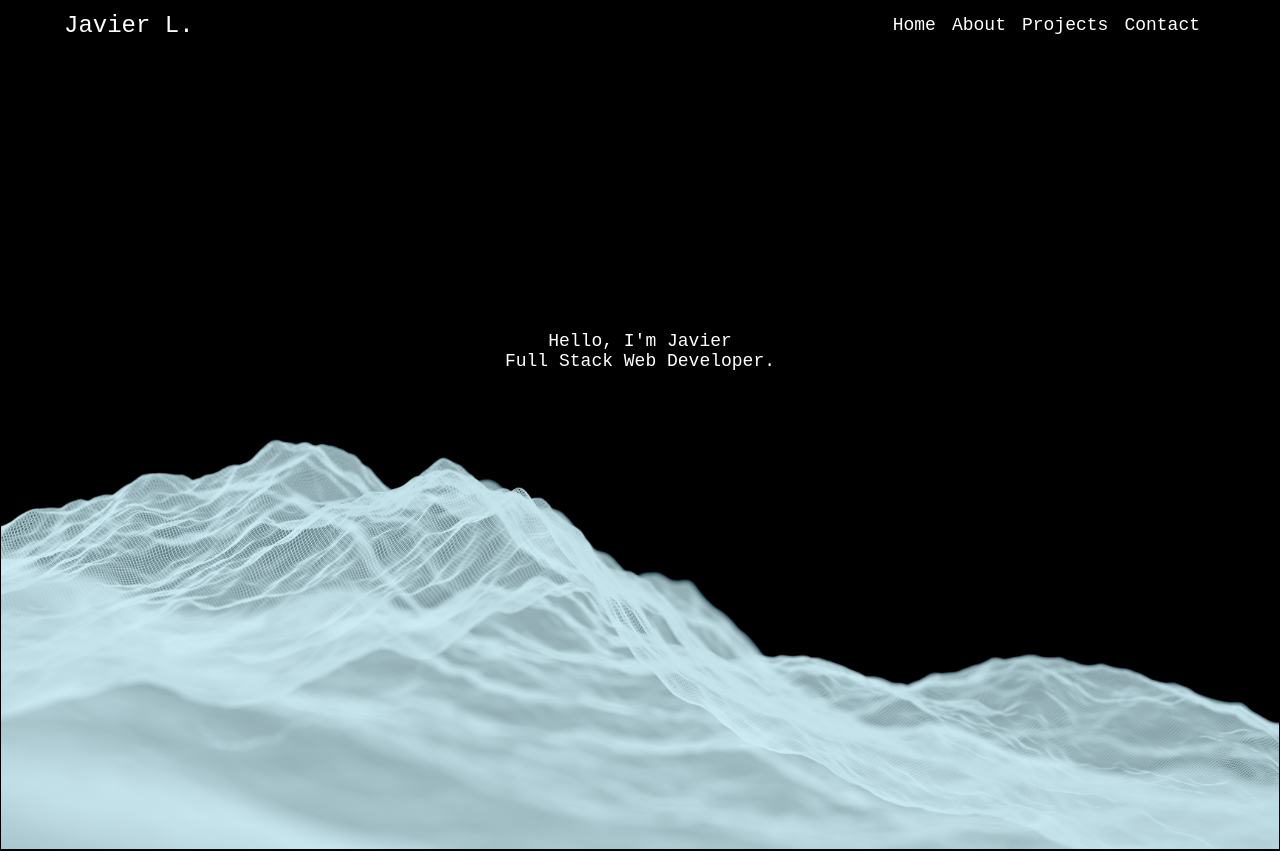
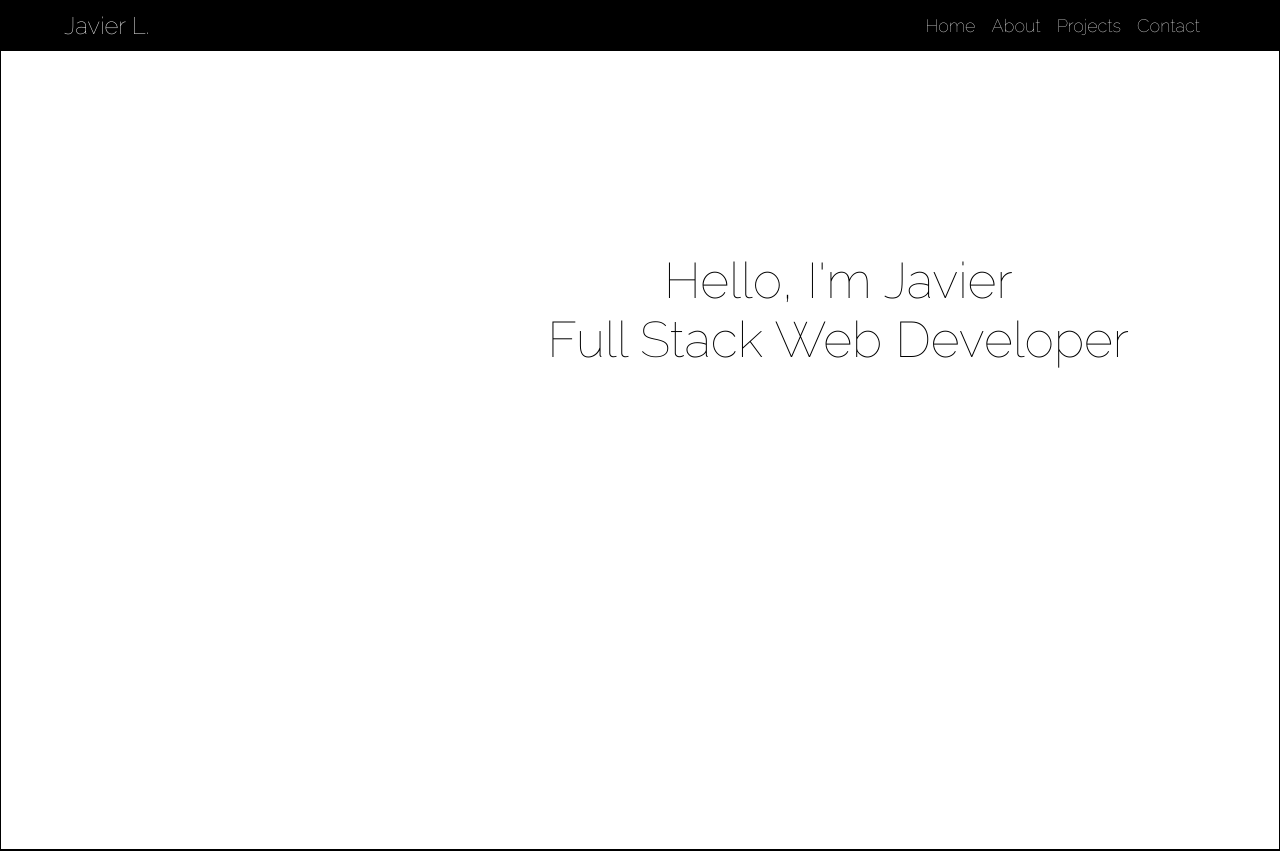
Before and after one commit to javlav98/JavsPortfolio, a React (Create React App) app: page / in a window 1280 px wide. Shown: the top 851 px of the page. Built offline with nearby package versions, Linux system fonts and the light colour scheme.

Commit message:
still fixing

```diff
--- a/src/Components/HomeCore.css
+++ b/src/Components/HomeCore.css
@@ -1,13 +1,15 @@
 @import url('https://fonts.googleapis.com/css2?family=Amatic+SC:wght@400;700&family=DM+Sans&family=Gloria+Hallelujah&family=Orbitron&family=Play&family=Press+Start+2P&family=Righteous&family=Space+Mono&display=swap');
+@import url('https://fonts.googleapis.com/css2?family=Amatic+SC:wght@400;700&family=DM+Sans&family=Gloria+Hallelujah&family=Orbitron&family=Play&family=Press+Start+2P&family=Raleway:wght@100&family=Righteous&family=Space+Mono&display=swap');
 
 .title1 {
     display: flex;
-    justify-content: center;
-    align-items: center;
-    height: 75vh;
-    color: rgb(255, 255, 255);
-    font-family: 'Courier New', Courier, monospace;
+    justify-content: right;
+    align-items: right;
+    margin-top: 200px;
+    margin-right: 150px;
+    color: rgb(0, 0, 0);
+    font-family: 'Raleway', sans-serif;
     text-align: center;
-    font-size: large;
+    font-size: 50px;
     font-weight: lighter;
 }
--- a/src/Components/HomeCore.js
+++ b/src/Components/HomeCore.js
@@ -5,16 +5,12 @@ import './HomeCore.css';
 function Title () {
     return (
         <div style={{
-          backgroundImage: `url("portbg.jpg")`,
-          backgroundRepeat: 'no-repeat',
-          backgroundSize: 'cover',
-          backgroundPosition: 'center',
           height: '100vh',
           width: '100vw',
           color: 'white',
           border: '0.1px solid black',
         }}>
-            <h1 className='title1'>Hello, I'm Javier <br></br> Full Stack Web Developer.</h1>
+            <h1 className='title1'>Hello, I'm Javier<br></br> Full Stack Web Developer</h1>
         </div>
     )
 }
--- a/src/Components/Navbar.css
+++ b/src/Components/Navbar.css
@@ -1,3 +1,5 @@
+@import url('https://fonts.googleapis.com/css2?family=Amatic+SC:wght@400;700&family=DM+Sans&family=Gloria+Hallelujah&family=Orbitron&family=Play&family=Press+Start+2P&family=Raleway:wght@100&family=Righteous&family=Space+Mono&display=swap');
+
 .navbar {
     height: 50px;
     display: flex;
@@ -18,7 +20,7 @@
     color: #ffffff;
     font-size: 24px;
     text-decoration: none;
-    font-family: 'Courier New', Courier, monospace;
+    font-family: 'Raleway', sans-serif;
   }
 
   .menu-icon {
@@ -38,7 +40,7 @@
 
   .nav-item a {
     margin-right: 16px;
-    font-family: 'Courier New', Courier, monospace;
+    font-family: 'Raleway', sans-serif;
     font-size: 18px;
     text-decoration: none;
     color: #ffffff;
```
